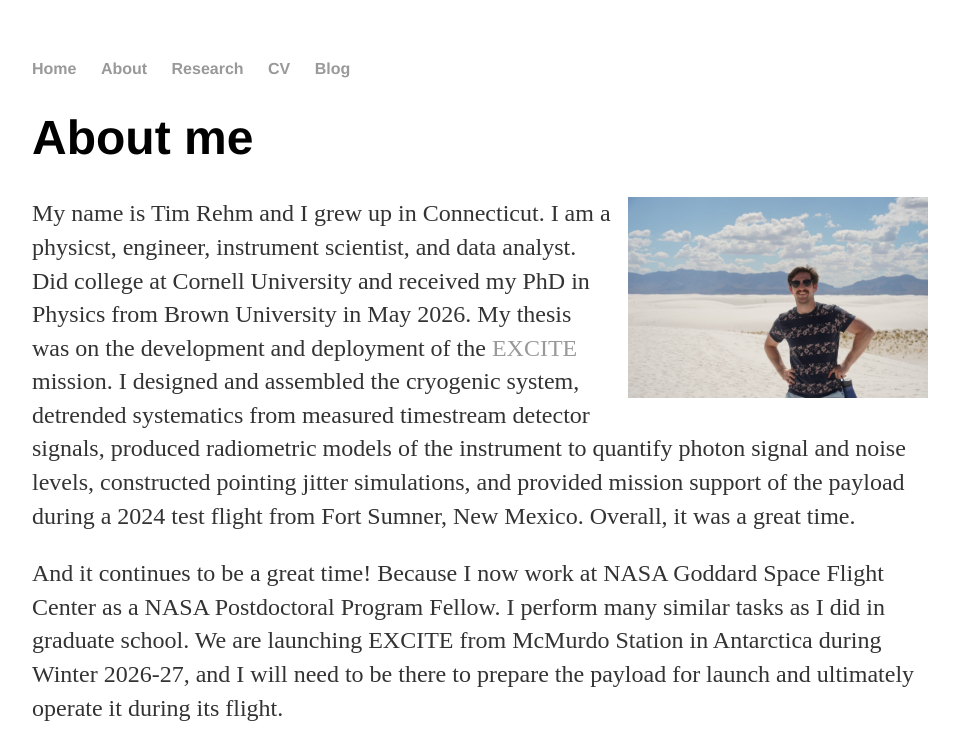
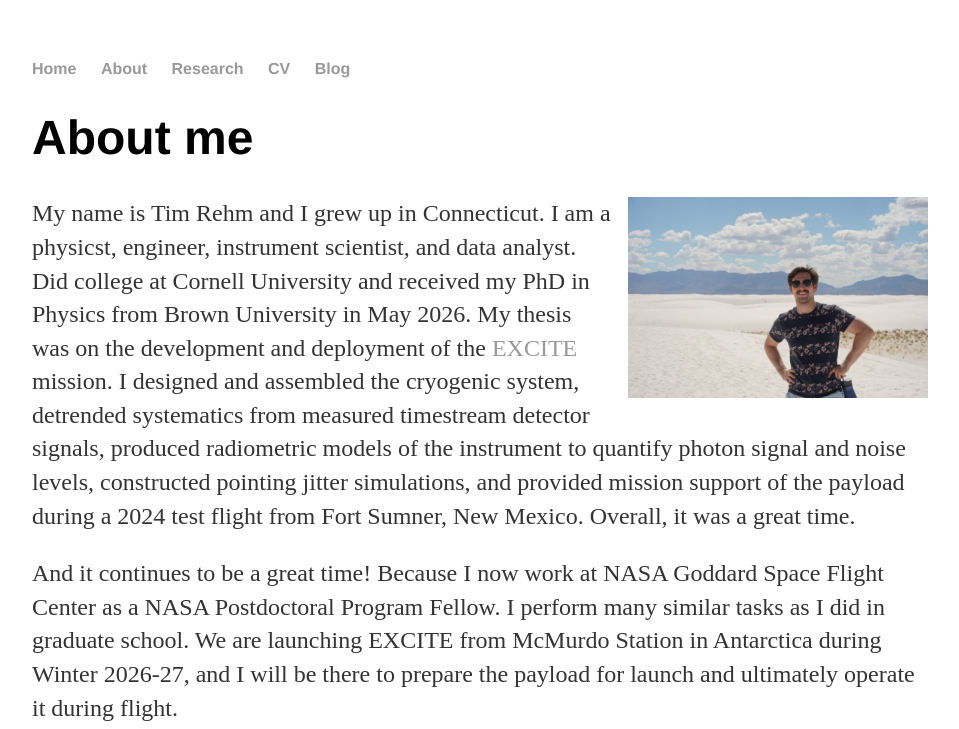
Before and after one commit to timrehm/timrehm.github.io, a Jekyll site: the page built from about/index.html, in a window 1280 px wide, cut to the strip 0-729 px from the top of the page. Shown: the whole strip, without its empty margins (160-1119 px from the left). Built offline with Jekyll 4.4.1, drawn with Linux system fonts in a browser that asks for light colours.

Commit message:
Update index.html

```diff
--- a/about/index.html
+++ b/about/index.html
@@ -12,7 +12,7 @@ title: About me
 		Fort Sumner, New Mexico. Overall, it was a great time.</p>
 	<p>And it continues to be a great time! Because I now work at NASA Goddard Space Flight Center as a NASA Postdoctoral Program Fellow. I perform
 		many similar tasks as I did in graduate school. We are launching EXCITE from McMurdo Station in Antarctica during Winter 2026-27, and
-		I will need to be there to prepare the payload for launch and ultimately operate it during its flight.</p>
+		I will be there to prepare the payload for launch and ultimately operate it during flight.</p>
 	<p><img src="/img/EatingHotDog.jpeg" alt="Tim eats hot dog" width=300 class="wrap-left"> Above all else, I love baseball and I really
 		love the Boston Red Sox. Here's me housing a hot dog during Game 3 of the 2021 ALCS. As a child to baseball-apathetic, Yankee-leaning parents
 		born in New York, the first crossroads of my life came on the first day of kindergarten, <img src="/img/MePlayingBaseball.jpg" class="wrap-right" width=300> when the first friend I had ever made invited me
```
